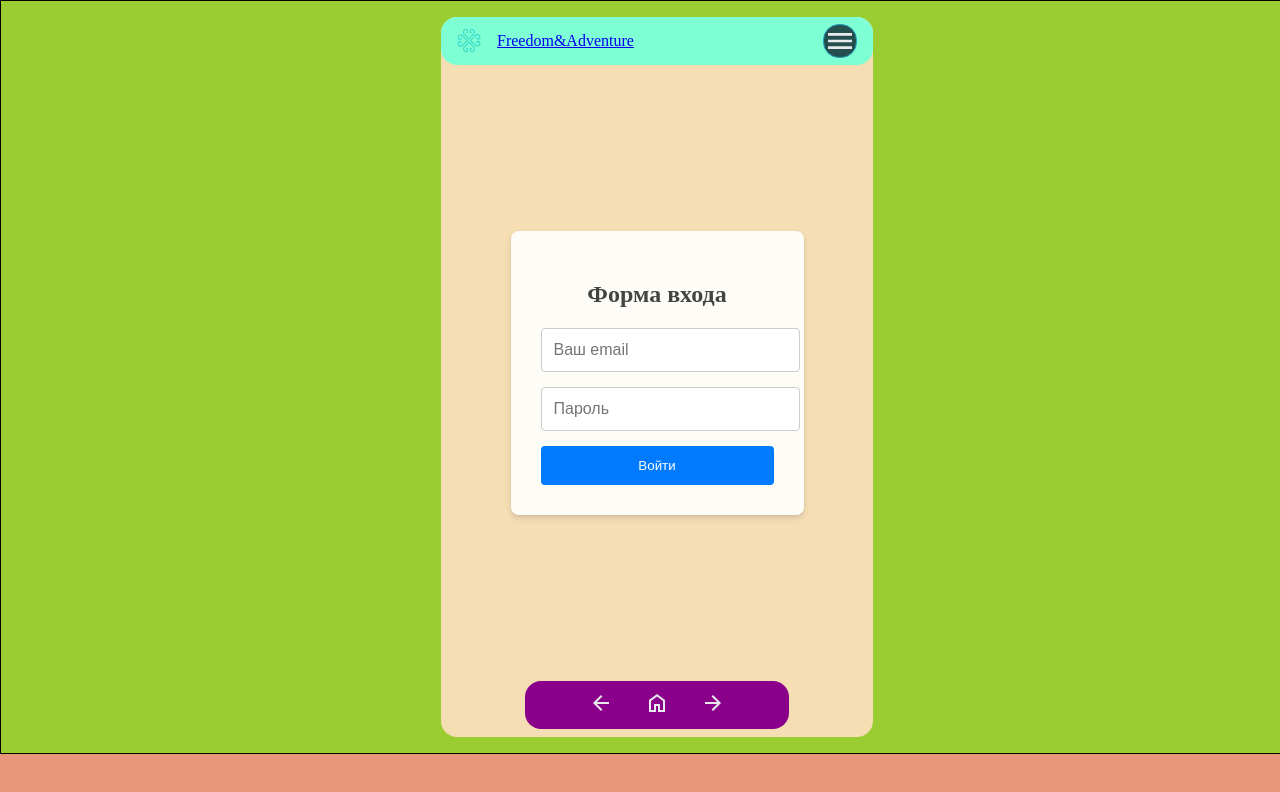
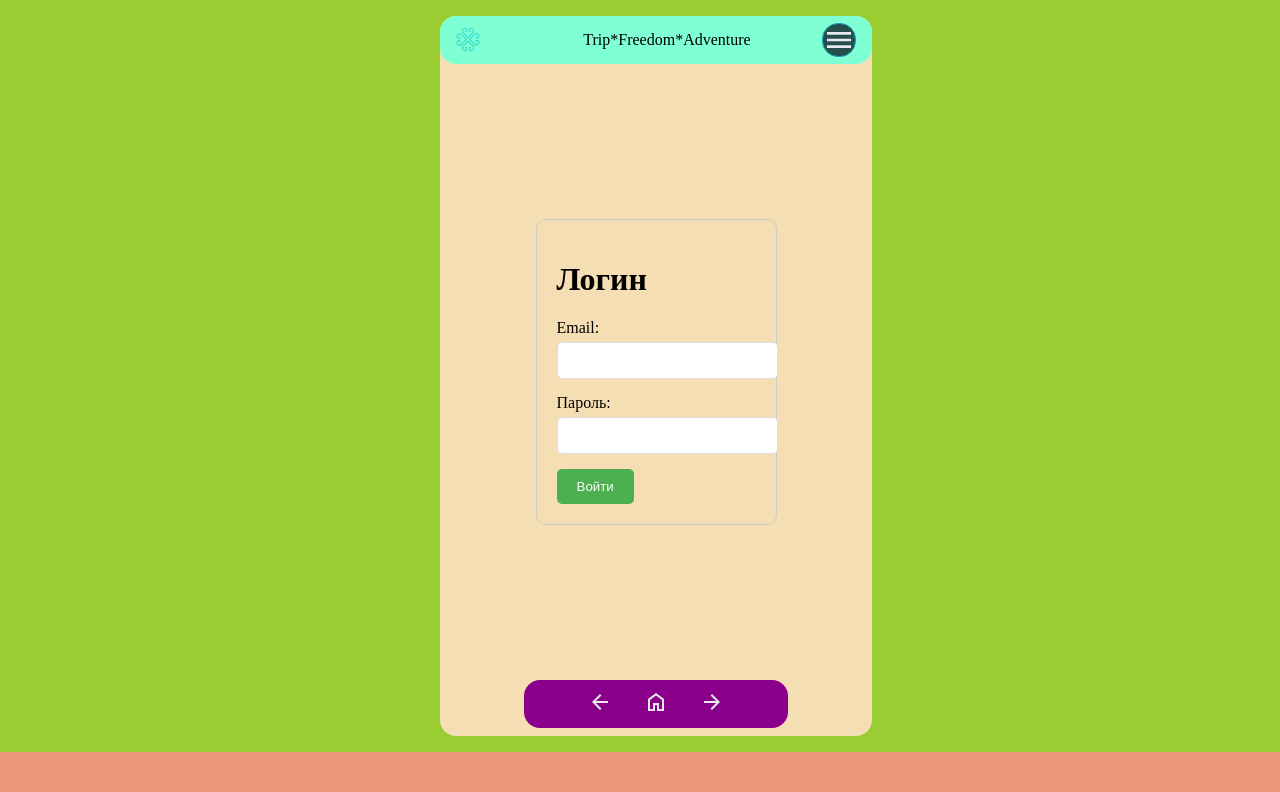
Before and after one commit to valitovgaziz/spa_, a Vue app: page /login in a window 1280 px wide. Shown: the top 792 px of the page. Built offline with nearby package versions, Linux system fonts and the light colour scheme.

Commit message:
Поставил заглушку на функции запроса к серверу по отравке форм регистрации и логирования.

```diff
--- a/src/assets/main.css
+++ b/src/assets/main.css
@@ -9,11 +9,11 @@ body {
   padding: 0;
   height: 100%;
   width: 100%;
-  border: 1px solid;
   background-color: yellowgreen;
   display: flex;
   flex-direction: column;
   align-items: center;
+  justify-content: center;
 }
 
 .main {
--- a/src/components/header/header.vue
+++ b/src/components/header/header.vue
@@ -1,6 +1,7 @@
 <template>
     <div class="header">
-        <router-link to="/about" id="rl-about"><img src="../images/logo150x150.png" alt="logo"><p>Freedom&Adventure</p></router-link>
+        <router-link to="/about" id="rl-about"><img src="../images/logo150x150.png" alt="logo"></router-link>
+        <p>Trip*Freedom*Adventure</p>
         <Menu />
     </div>
 </template>
--- a/src/components/inout/login.vue
+++ b/src/components/inout/login.vue
@@ -1,69 +1,116 @@
 <template>
     <div class="login-form">
-      <h2 class="title">Форма входа</h2>
-      <input type="email" placeholder="Ваш email" v-model="email" />
-      <input type="password" placeholder="Пароль" v-model="password" />
-      <button @click="submitForm">Войти</button>
+      <h1>Логин</h1>
+      <form @submit.prevent="handleSubmit">
+        <div class="form-group">
+          <label for="email">Email:</label>
+          <input v-model.trim="email" type="email" id="email" required />
+        </div>
+
+        <div class="form-group">
+          <label for="password">Пароль:</label>
+          <input v-model.trim="password" type="password" id="password" required />
+        </div>
+
+        <button type="submit">Войти</button>
+      </form>
     </div>
   </template>
 
+  <script>
+  export default {
+    data() {
+      return {
+        email: '',
+        password: ''
+      };
+    },
+    methods: {
+      handleSubmit() {
+        if (!this.isValid(this.email, this.password)) {
+          alert("Пожалуйста, заполните все поля корректно.");
+          return;
+        }
+
+        this.loginUser({
+          email: this.email,
+          password: this.password
+        }).then(() => {
+          this.$router.push('/'); // Переход на главную страницу
+        }).catch((error) => {
+          console.error(error);
+          alert('Неверный email или пароль. Попробуйте снова.');
+        });
+      },
+      isValid(email, password) {
+        if (email.length === 0 || password.length === 0) {
+          return false;
+        }
+
+        const emailRegex = /^[^\s@]+@[^\s@]+\.[^\s@]+$/;
+        if (!emailRegex.test(email)) {
+          return false;
+        }
+
+        if (password.length < 6) {
+          return false;
+        }
+
+        return true;
+      },
+      async loginUser(data) {
+        console.log("Login by this data: ", data);
+        // try {
+        //   const response = await fetch('/login', {
+        //     method: 'POST',
+        //     headers: {
+        //       'Content-Type': 'application/json'
+        //     },
+        //     body: JSON.stringify(data)
+        //   });
+
+        //   if (!response.ok) {
+        //     throw new Error('Неверный email или пароль');
+        //   }
+        // } catch (error) {
+        //   throw error;
+        // }
+      }
+    }
+  };
+  </script>
+
   <style scoped>
   .login-form {
-    padding: 30px;
-    background-color: rgba(255, 255, 255, 0.9);
-    /* Полупрозрачный белый фон */
-    border-radius: 8px;
-    box-shadow: 0 4px 6px rgba(50, 50, 93, 0.11), 0 1px 3px rgba(0, 0, 0, 0.08);
+    max-width: 400px;
+    margin: 50px auto;
+    padding: 20px;
+    border: 1px solid #ccc;
+    border-radius: 10px;
   }
 
-.title {
-    margin-bottom: 20px;
-    text-align: center;
-    font-size: 24px;
-    color: #444;
+  .form-group {
+    margin-bottom: 15px;
   }
 
-input {
+  .form-group label {
     display: block;
+    margin-bottom: 5px;
+  }
+
+  .form-group input {
     width: 100%;
-    margin-bottom: 15px;
-    padding: 12px;
-    border: 1px solid #ccc;
-    border-radius: 4px;
-    outline: none;
-    font-size: 16px;
+    padding: 10px;
+    border: 1px solid #ddd;
+    border-radius: 5px;
   }
 
   button {
-    display: block;
-    width: 100%;
-    padding: 12px;
-    background-color: #007bff;
+    padding: 10px 20px;
+    background-color: #4CAF50;
     color: white;
     border: none;
-    border-radius: 4px;
+    border-radius: 5px;
     cursor: pointer;
-    transition: background-color 0.3s ease;
-}
-
-button:hover {
-    background-color: #0056b3;
-}
-
-.login {
-    background-color: lightgoldenrodyellow;
   }
   </style>
-
-<script>
-import { ref } from 'vue';
-
-const email = ref('');
-const password = ref('');
-
-// Функция отправки формы
-const submitForm = () => {
-    console.log('Отправлено:', email.value, password.value);
-    // Здесь можно добавить логику обработки формы, например, отправку данных на сервер
-};
-</script>
--- a/src/components/inout/registration.vue
+++ b/src/components/inout/registration.vue
@@ -66,21 +66,22 @@
         return true;
       },
       async sendRegistrationData(data) {
-        try {
-          const response = await fetch('/register', {
-            method: 'POST',
-            headers: {
-              'Content-Type': 'application/json'
-            },
-            body: JSON.stringify(data)
-          });
+        console.log("Register by this data: ", data);
+        // try {
+        //   const response = await fetch('/register', {
+        //     method: 'POST',
+        //     headers: {
+        //       'Content-Type': 'application/json'
+        //     },
+        //     body: JSON.stringify(data)
+        //   });
 
-          if (!response.ok) {
-            throw new Error('Ошибка при регистрации');
-          }
-        } catch (error) {
-          throw error;
-        }
+        //   if (!response.ok) {
+        //     throw new Error('Ошибка при регистрации');
+        //   }
+        // } catch (error) {
+        //   throw error;
+        // }
       }
     }
   };
```
Lines whose indentation alone changed are shown as unchanged.
